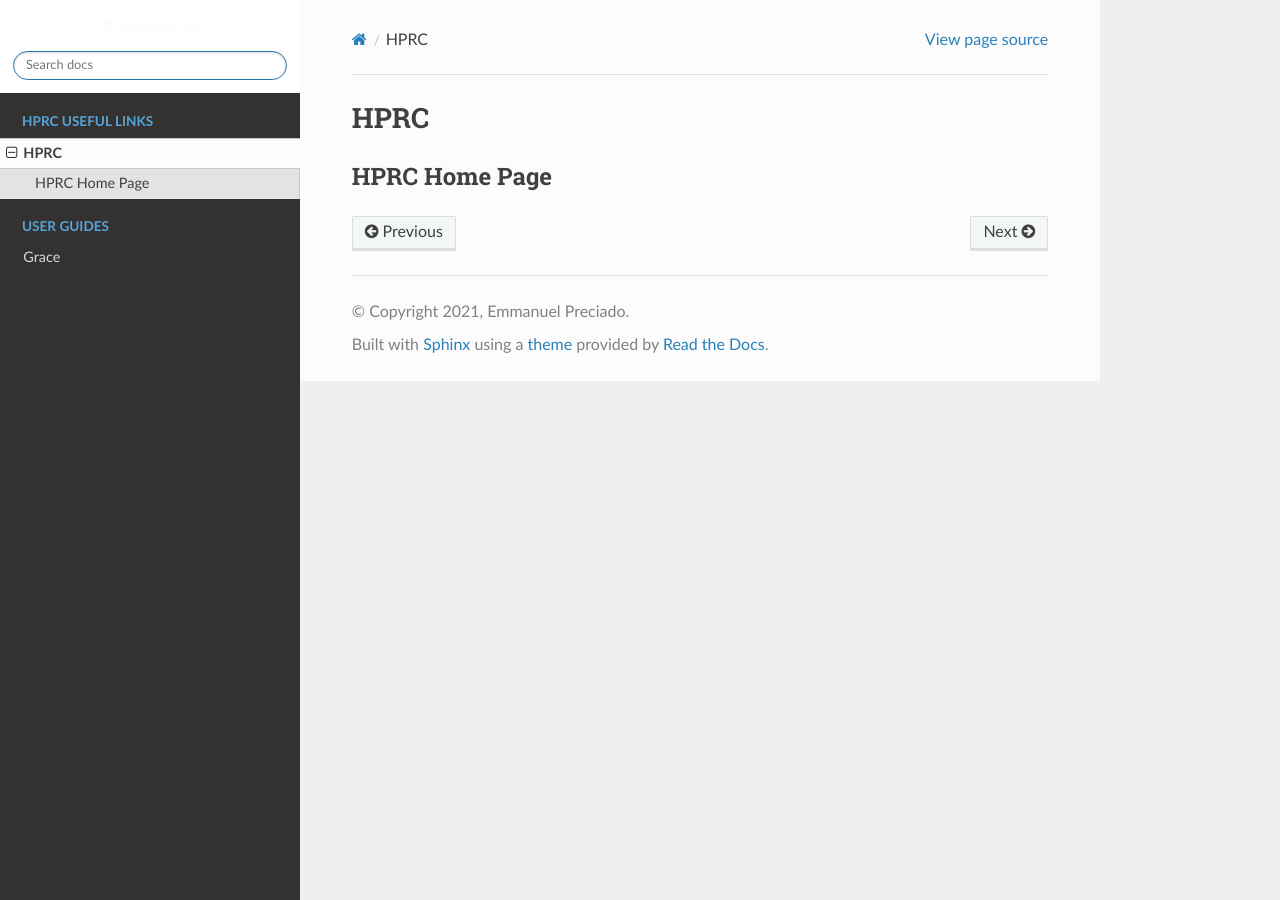
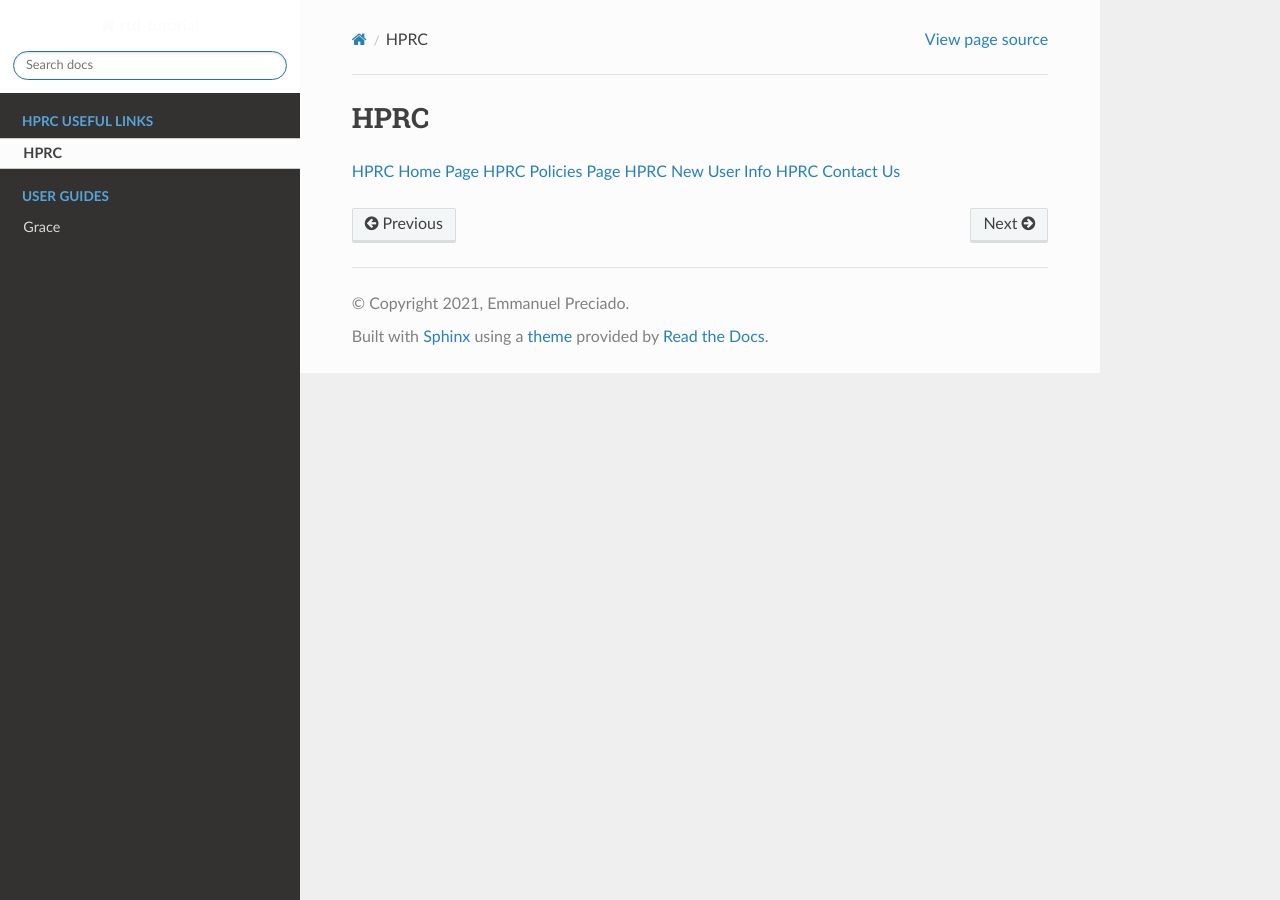
Before and after one commit to EmmanuelDej/rtd-tutorial, a Sphinx documentation site: the page built from docs/hprc.rst, in a window 1280 px wide. Built offline with Sphinx 7.4.7 and the Read the Docs theme 2.0.0, drawn with Linux system fonts in a browser that asks for light colours; pages that are not in the unit, such as notebooks, are missing from menus.

Commit message:
Update hprc.rst

```diff
--- a/docs/hprc.rst
+++ b/docs/hprc.rst
@@ -2,6 +2,7 @@
 
 HPRC
 ====
-
-HPRC Home Page
---------------
+`HPRC Home Page <https://hprc.tamu.edu/>`_
+`HPRC Policies Page <https://hprc.tamu.edu/policies/>`_
+`HPRC New User Info <https://hprc.tamu.edu/user_services/new_user_information.html>`_
+`HPRC Contact Us <https://hprc.tamu.edu/about/contact.html>`_
```
